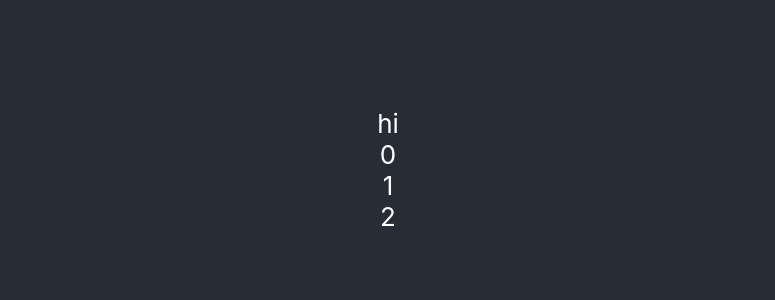
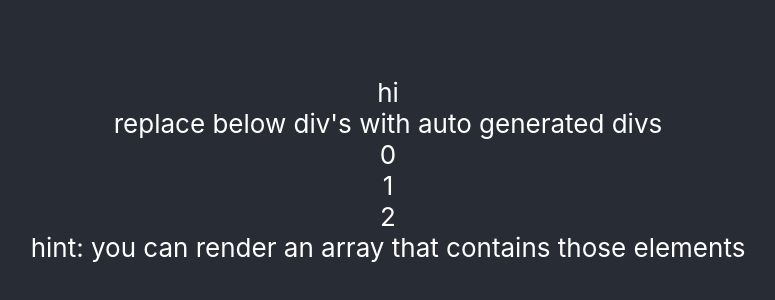
Before and after one commit to mikehn/react-slider-puzzle, a React (Create React App) app: page / in a window 1280 px wide. Shown: the part 230-530 px from the top of the page, without its empty margins (252-1027 px from the left). Built offline with nearby package versions, Linux system fonts and the light colour scheme.

Commit message:
initial board

```diff
--- a/src/Board.jsx
+++ b/src/Board.jsx
@@ -3,18 +3,19 @@ import React, { Component } from 'react';
 class Board extends Component {
 
     getRow(i) {
-        return <div>{i}</div>
+        return null// implement row here
     }
 
     render() {
         const SIZE = 3;
-        let rows = [];
-        for (let i = 0; i < SIZE; i++)
-            rows.push(this.getRow(i));
 
         return (
             <div>
-                {rows}
+                replace below div's with auto generated divs
+                <div>0</div>
+                <div>1</div>
+                <div>2</div>
+                hint: you can render an array that contains those elements
             </div>
         );
     }
```
